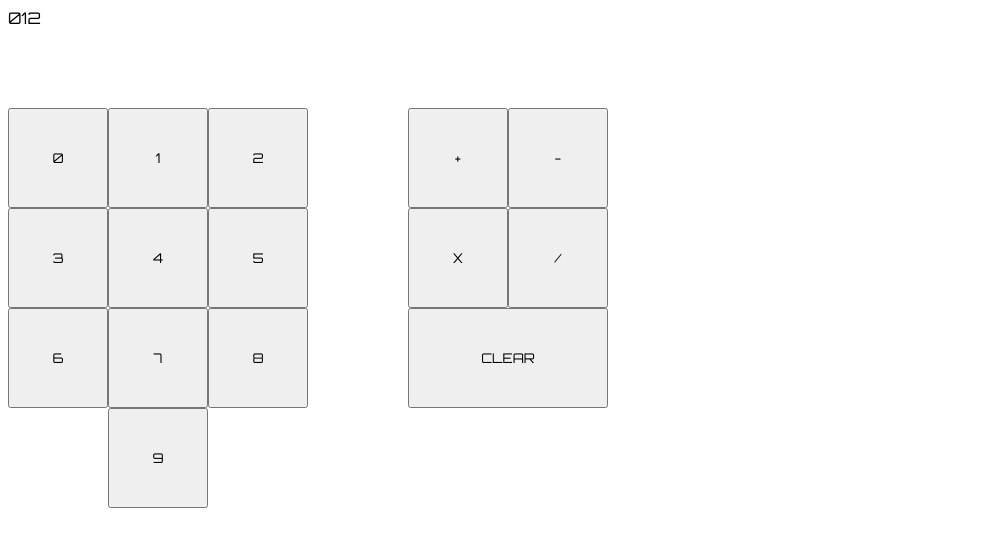
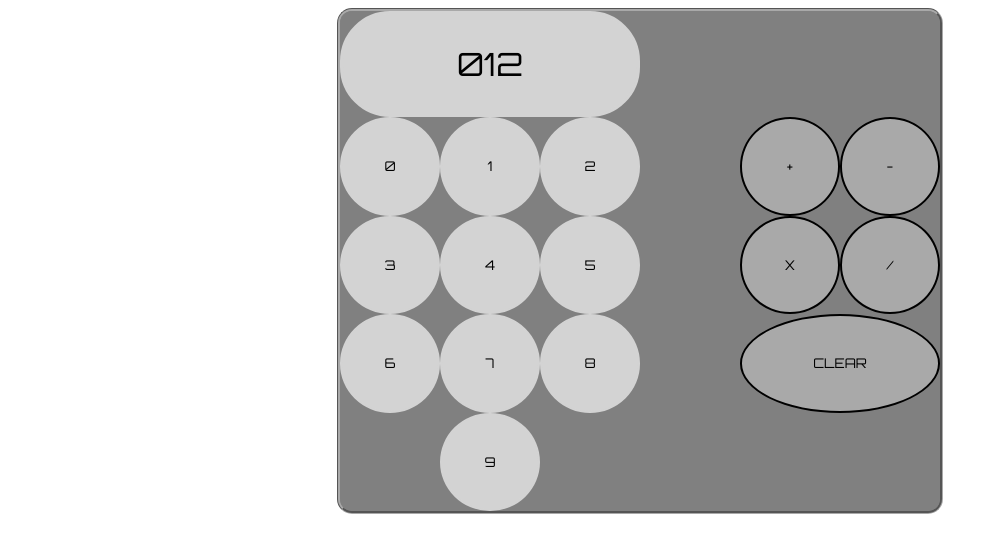
Before and after one commit to RosiePlatten/calculator, a plain HTML site: page index.html in a window 1280 px wide. Shown: the whole page, without its empty margins (0-998 px from the left). Drawn offline with Linux system fonts and the light colour scheme.

Commit message:
Changed styles to achive look i wanted

```diff
--- a/styles.css
+++ b/styles.css
@@ -4,6 +4,22 @@
 }
 button{
     font-family: "orbitron";
+    border-radius: 100%;
+    border-style: solid;
+}
+.numbers{
+    background-color: lightgray;
+    border-color: lightgray;
+}
+.numbers:hover{
+    background-color: darkgray;
+}
+.operators{
+    background-color: darkgray;
+    background-color: darkgray;
+}
+.operators:hover{
+    background-color: lightgray;
 }
 #calculator{
     height: 500px;
@@ -12,9 +28,21 @@ button{
     grid-template-columns: repeat(6,1fr);
     grid-template-rows: repeat(5,1fr);
     font-family: "orbitron";
+    margin: auto;
+    background-color:grey;
+    border-color: darkgray;
+    border-style: groove;
+    border-radius: 15px;
 }
 #display{
     grid-area: 1/1/2/4;
+    background-color: lightgray;
+    border-style: solid;
+    border-color: lightgray;
+    border-radius: 50px;
+    text-align: center;
+    font-size: xx-large ;
+    line-height: 100px;
 }
 #zero{
     grid-area: 2 / 1 / 3 /2 ;
@@ -60,4 +88,9 @@ button{
 }
 #clear{
     grid-area: 4/5/5/7;
+    background-color: darkgray;
+    background-color: darkgray;
 }
+#clear:hover{
+    background-color: lightgray;
+}
```
